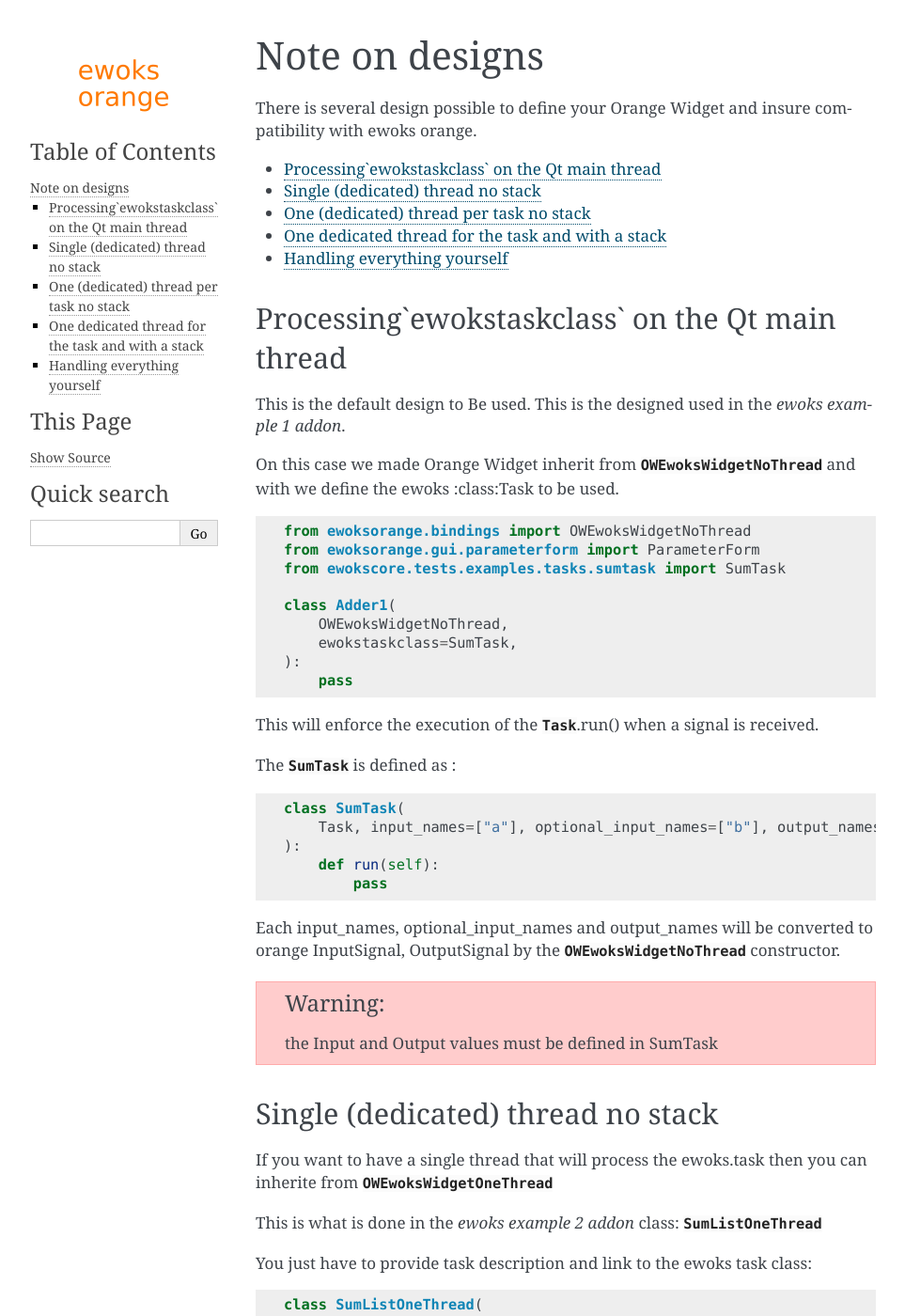
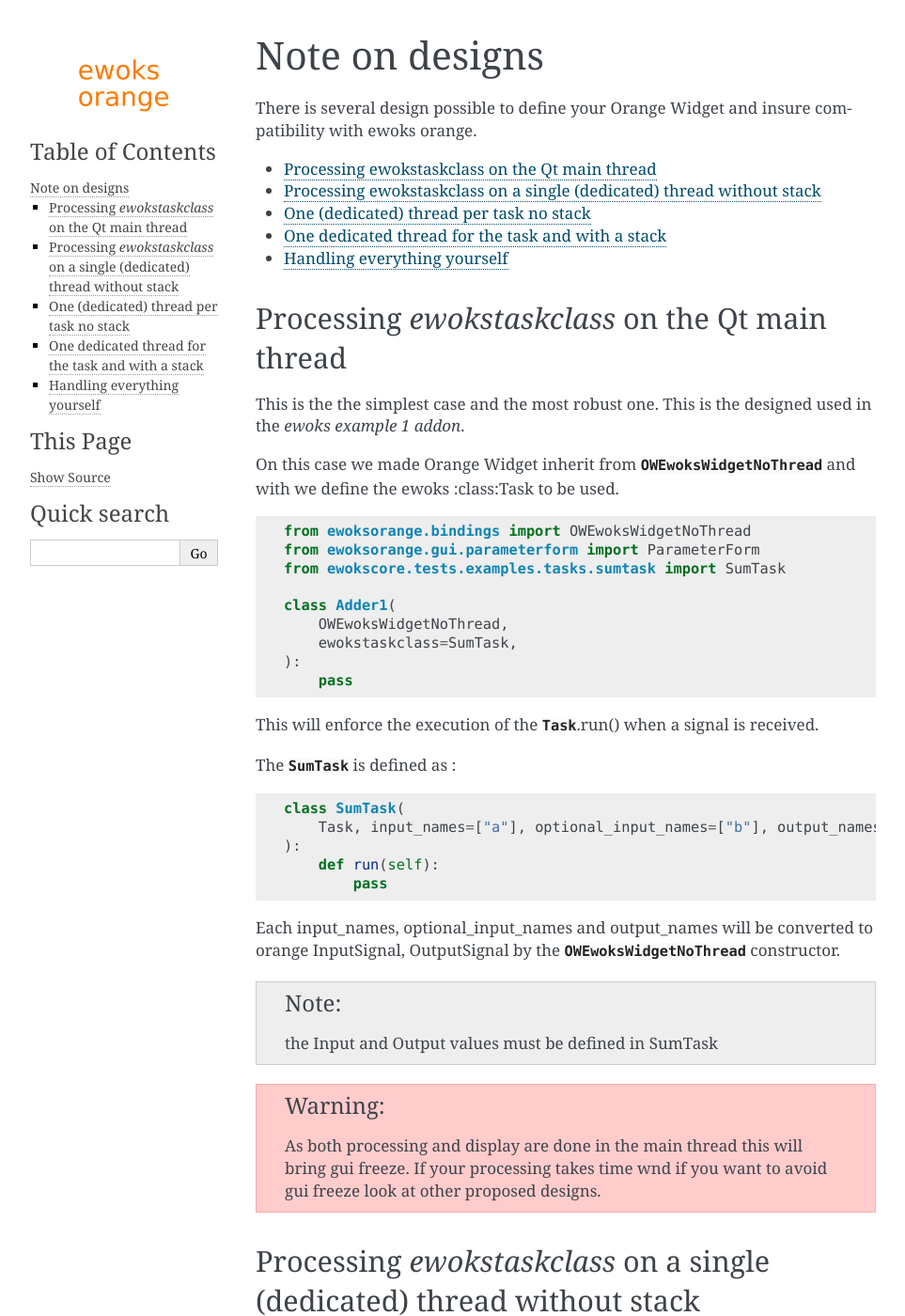
Before and after one commit to ewoks-kit/ewoksorange, a Sphinx documentation site: the page built from doc/note_on_designs.rst, in a window 1280 px wide and 1400 px high. Shown: the whole window at 94% size, without its empty margins (148-1111 px from the left). Built offline with Sphinx 7.4.7, drawn with Linux system fonts in a browser that asks for light colours; some of the changed text lies outside the part shown.

Commit message:
[doc] add information about `one thread per task`

```diff
--- a/doc/note_on_designs.rst
+++ b/doc/note_on_designs.rst
@@ -11,10 +11,10 @@
 
 .. _design qt main thread:
 
-Processing`ewokstaskclass` on the Qt main thread
-------------------------------------------------
+Processing `ewokstaskclass` on the Qt main thread
+-------------------------------------------------
 
-This is the default design to Be used.
+This is the the simplest case and the most robust one.
 This is the designed used in the `ewoks example 1 addon`.
 
 On this case we made Orange Widget inherit from :class:`OWEwoksWidgetNoThread` and with we define the ewoks :class:Task to be used.
@@ -47,12 +47,14 @@
 Each input_names, optional_input_names and output_names will be converted to orange InputSignal, OutputSignal by the :class:`OWEwoksWidgetNoThread` constructor.
 
 
-.. warning:: the Input and Output values must be defined in SumTask
+.. note:: the Input and Output values must be defined in SumTask
+
+.. warning:: As both processing and display are done in the main thread this will bring gui freeze. If your processing takes time wnd if you want to avoid gui freeze look at other proposed designs.
 
 .. _design single thread no stack:
 
-Single (dedicated) thread no stack
-----------------------------------
+Processing `ewokstaskclass` on a single (dedicated) thread without stack
+------------------------------------------------------------------------
 
 If you want to have a single thread that will process the ewoks.task then you can inherite from :class:`OWEwoksWidgetOneThread`
 
@@ -76,15 +78,39 @@
         want_main_area = False
 
 
+The Orange widget is containing a processing thread (`_processingThread`) that will execute the `ewokstaskclass`.
+
 .. note:: if a request for processing is done when the thread is already processing it will refuse the processing request. See other design for more advance use case.
+
+.. note:: TODO: speak about progress.
+
 
 .. _design several thread:
 
 One (dedicated) thread per task no stack
 ----------------------------------------
 
-TODO
+You can have an Orange widget that will create a new thread for each new `run`.
 
+For this you should inherit from the :class:`OWEwoksWidgetOneThreadPerRun` widget like this done by the :class:`SumListSeveralThread` of `ewoks example 2 addon`
+
+.. code-block:: python
+
+    class SumListSeveralThread(
+        OWEwoksWidgetOneThreadPerRun,
+        ewokstaskclass=SumList2,
+    ):
+
+        name = "SumList on several thread"
+
+        description = "Sum all elements of a list using a new thread for each" "summation"
+
+        category = "esrfWidgets"
+
+        want_main_area = False
+
+
+.. note:: when a new thread is created each time a processing is requested this usually prevent from providing a progress.
 
 .. _design single thread and stack:
 
```
Also changed, not shown: 3 other files.
